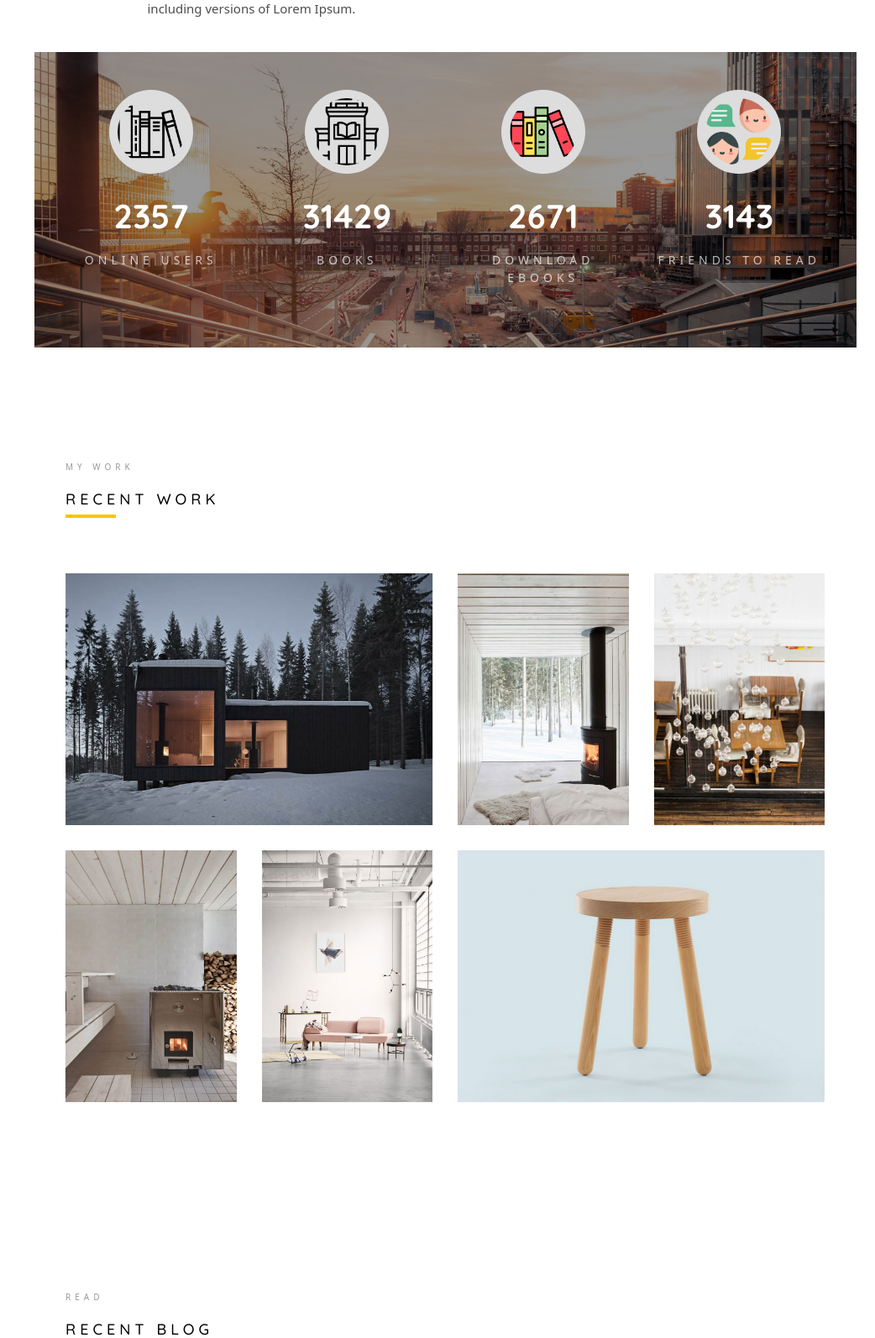
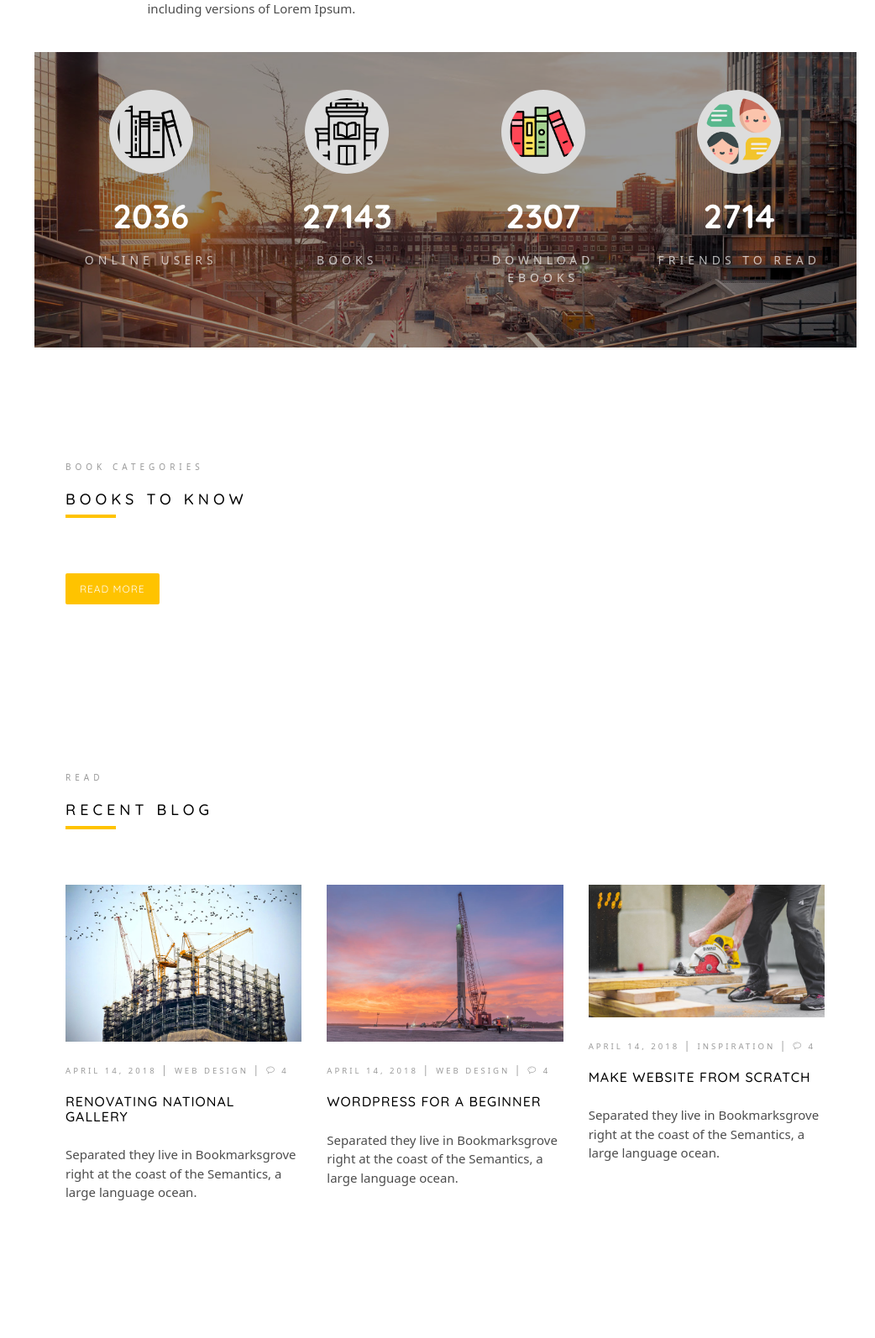
Before and after one commit to hwandev12/book-search-django-website, a Django app: page / in a window 1280 px wide. Shown: the part 2572-4166 px from the top of the page at 84% size, without its empty margins (238-1280 px from the left). Run offline with Django 4.2, Linux system fonts and the light colour scheme; data comes from the database, SQL or seed files in the repository; data that the repository does not hold is empty; some libraries are stand-ins or nearby versions; some web fonts are replaced.

Commit message:
add model to template

```diff
--- a/templates/pages/home.html
+++ b/templates/pages/home.html
@@ -138,21 +138,24 @@
       </div>
     </div>
 
+
+    <!-- books to read part -->
     <div class="colorlib-work">
       <div class="colorlib-narrow-content">
         <div class="row">
           <div class="col-md-6 col-md-offset-3 col-md-pull-3 animate-box" data-animate-effect="fadeInLeft">
-            <span class="heading-meta">My Work</span>
-            <h2 class="colorlib-heading animate-box">Recent Work</h2>
+            <span class="heading-meta">Book Categories</span>
+            <h2 class="colorlib-heading animate-box">Books to know</h2>
           </div>
         </div>
         <div class="row">
-          <div class="col-md-6 animate-box" data-animate-effect="fadeInLeft">
-            <div class="project" style="background-image: url({% static 'img/img-1.jpg' %});">
+          {% for book_read in books_to_read %}
+          <div class="col-md-3 animate-box" data-animate-effect="fadeInLeft">
+            <div class="project" style="background-image: url({{ book_read.book_cover_image.url }});">
               <div class="desc">
                 <div class="con">
-                  <h3><a href="#">Work 01</a></h3>
-                  <span>Building</span>
+                  <h3><a href="#">{{ book_read.book_name }}</a></h3>
+                  <span>{{ book_read.book_subititle }}</span>
                   <p class="icon">
                     <span><a href="#"><i class="icon-share3"></i></a></span>
                     <span><a href="#"><i class="icon-eye"></i> 100</a></span>
@@ -162,84 +165,13 @@
               </div>
             </div>
           </div>
-          <div class="col-md-3 animate-box" data-animate-effect="fadeInLeft">
-            <div class="project" style="background-image: url({% static 'img/img-2.jpg' %});">
-              <div class="desc">
-                <div class="con">
-                  <h3><a href="work.html">Work 02</a></h3>
-                  <span>House, Apartment</span>
-                  <p class="icon">
-                    <span><a href="#"><i class="icon-share3"></i></a></span>
-                    <span><a href="#"><i class="icon-eye"></i> 100</a></span>
-                    <span><a href="#"><i class="icon-heart"></i> 49</a></span>
-                  </p>
-                </div>
-              </div>
-            </div>
-          </div>
-          <div class="col-md-3 animate-box" data-animate-effect="fadeInLeft">
-            <div class="project" style="background-image: url({% static 'img/img-3.jpg' %});">
-              <div class="desc">
-                <div class="con">
-                  <h3><a href="work.html">Work 03</a></h3>
-                  <span>Dining Room</span>
-                  <p class="icon">
-                    <span><a href="#"><i class="icon-share3"></i></a></span>
-                    <span><a href="#"><i class="icon-eye"></i> 100</a></span>
-                    <span><a href="#"><i class="icon-heart"></i> 49</a></span>
-                  </p>
-                </div>
-              </div>
-            </div>
-          </div>
-          <div class="col-md-3 animate-box" data-animate-effect="fadeInLeft">
-            <div class="project" style="background-image: url({% static 'img/img-4.jpg' %});">
-              <div class="desc">
-                <div class="con">
-                  <h3><a href="work.html">Work 04</a></h3>
-                  <span>House, Building</span>
-                  <p class="icon">
-                    <span><a href="#"><i class="icon-share3"></i></a></span>
-                    <span><a href="#"><i class="icon-eye"></i> 100</a></span>
-                    <span><a href="#"><i class="icon-heart"></i> 49</a></span>
-                  </p>
-                </div>
-              </div>
-            </div>
-          </div>
-          <div class="col-md-3 animate-box" data-animate-effect="fadeInLeft">
-            <div class="project" style="background-image: url({% static 'img/img-5.jpg' %});">
-              <div class="desc">
-                <div class="con">
-                  <h3><a href="work.html">Work 05</a></h3>
-                  <span>Condo, Pad</span>
-                  <p class="icon">
-                    <span><a href="#"><i class="icon-share3"></i></a></span>
-                    <span><a href="#"><i class="icon-eye"></i> 100</a></span>
-                    <span><a href="#"><i class="icon-heart"></i> 49</a></span>
-                  </p>
-                </div>
-              </div>
-            </div>
-          </div>
-          <div class="col-md-6 animate-box" data-animate-effect="fadeInLeft">
-            <div class="project" style="background-image: url({% static 'img/img-6.jpg' %});">
-              <div class="desc">
-                <div class="con">
-                  <h3><a href="work.html">Work 06</a></h3>
-                  <span>Table, Chairs</span>
-                  <p class="icon">
-                    <span><a href="#"><i class="icon-share3"></i></a></span>
-                    <span><a href="#"><i class="icon-eye"></i> 100</a></span>
-                    <span><a href="#"><i class="icon-heart"></i> 49</a></span>
-                  </p>
-                </div>
-              </div>
-            </div>
-          </div>
+          {% endfor %}
         </div>
+        <a class="btn btn-primary" href="#">Read more</a>
       </div>
     </div>
+
+    <!-- books to read part -->
 
     <div class="colorlib-blog">
       <div class="colorlib-narrow-content">
```
